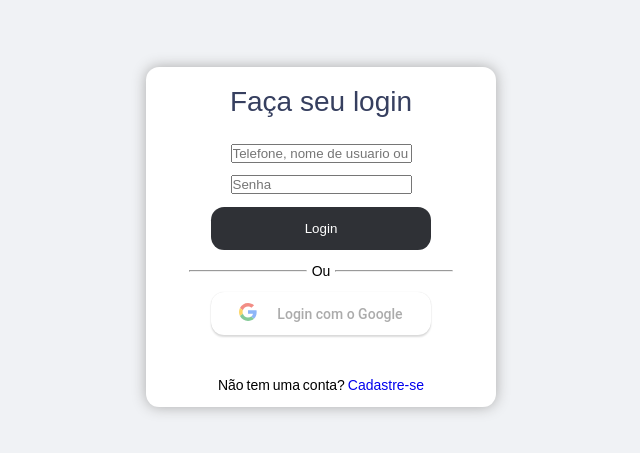
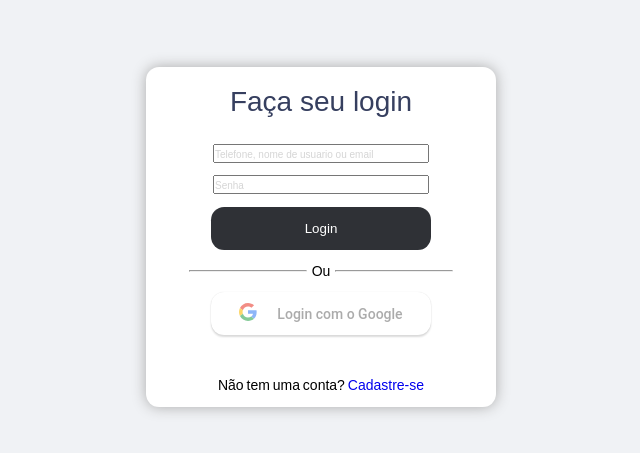
Before and after one commit to Lopes393/auth, a React (Create React App) app in the folder auth-frontend/: page / in a window 1280 px wide. Shown: the part 163-616 px from the top of the page, without its empty margins (319-959 px from the left). Built offline with nearby package versions, Linux system fonts and the light colour scheme.

Commit message:
styles input

```diff
--- a/auth-frontend/src/components/Input/index.tsx
+++ b/auth-frontend/src/components/Input/index.tsx
@@ -26,14 +26,12 @@ export function Input({
       <div className="InputForm">
         <label>{label}</label>
         <Content>
-          <div>
           <input
             type={type}
             placeholder={placeholder}
             value={state}
             onChange={inputChange}
           />
-          </div>
         </Content>
       </div>
     </Container>
--- a/auth-frontend/src/components/Input/styles.ts
+++ b/auth-frontend/src/components/Input/styles.ts
@@ -4,6 +4,15 @@ export const Content = styled.div`
   display: flex;
   flex-direction: row;
   justify-content: center;
+  width: 100%;
+
+  input {
+    width: 100%;
+  }
+  input::placeholder {
+    font-size: 10px;
+    opacity: 0.3;
+  }
 `;
 
 export const Container = styled.div`
@@ -18,7 +27,7 @@ export const Container = styled.div`
     width: 100%;
     display: flex;
     flex-direction: column;
-    align-items: left;
+    align-items: center;
 
     label {
       margin: 6px 2px;
--- a/auth-frontend/src/pages/Login/index.tsx
+++ b/auth-frontend/src/pages/Login/index.tsx
@@ -25,14 +25,14 @@ export function Login() {
           placeholder="Telefone, nome de usuario ou email"
           state={user}
           setState={setUser}
-          width="75%"
+          width="83%"
         />
         <Input
           type="text"
           placeholder="Senha"
           state={pass}
           setState={setPass}
-          width="75%"
+          width="83%"
         />
         <Actions>
           <Logar>Login</Logar>
```
Lines whose indentation alone changed are shown as unchanged.
